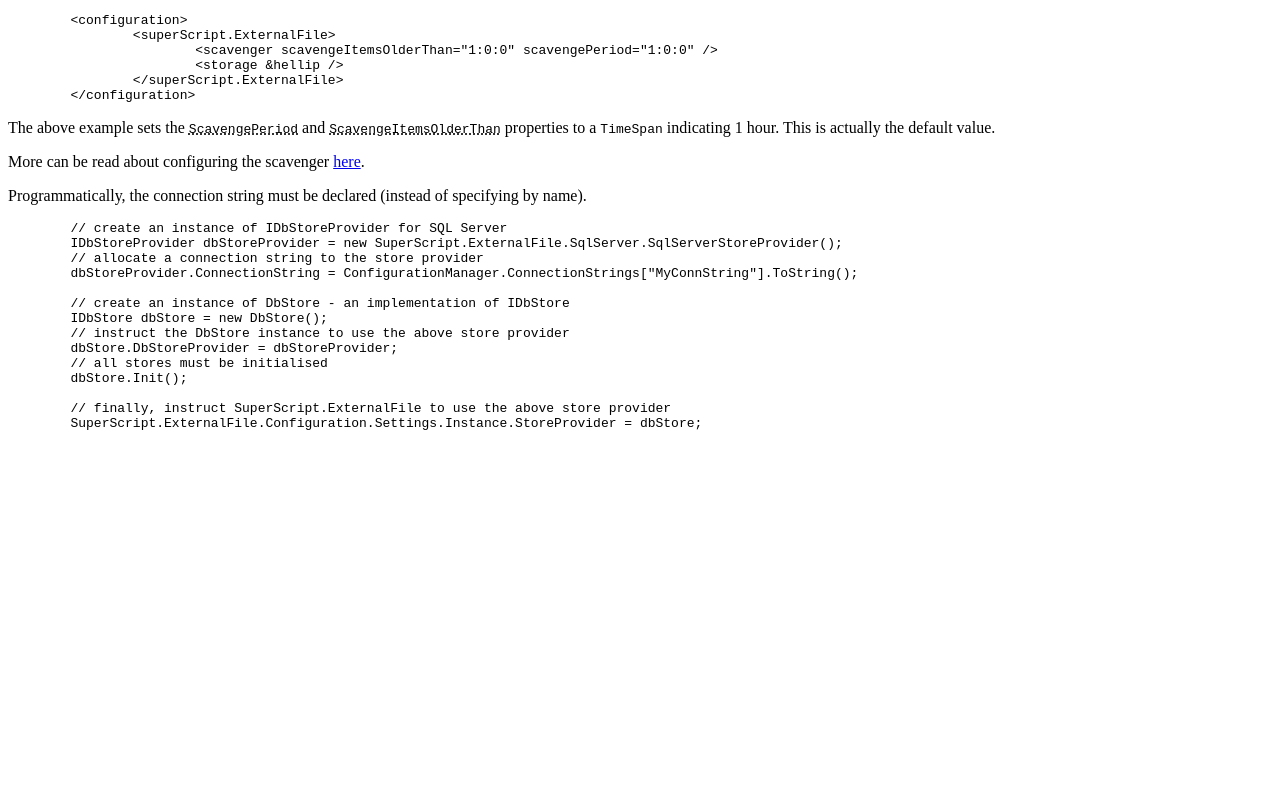
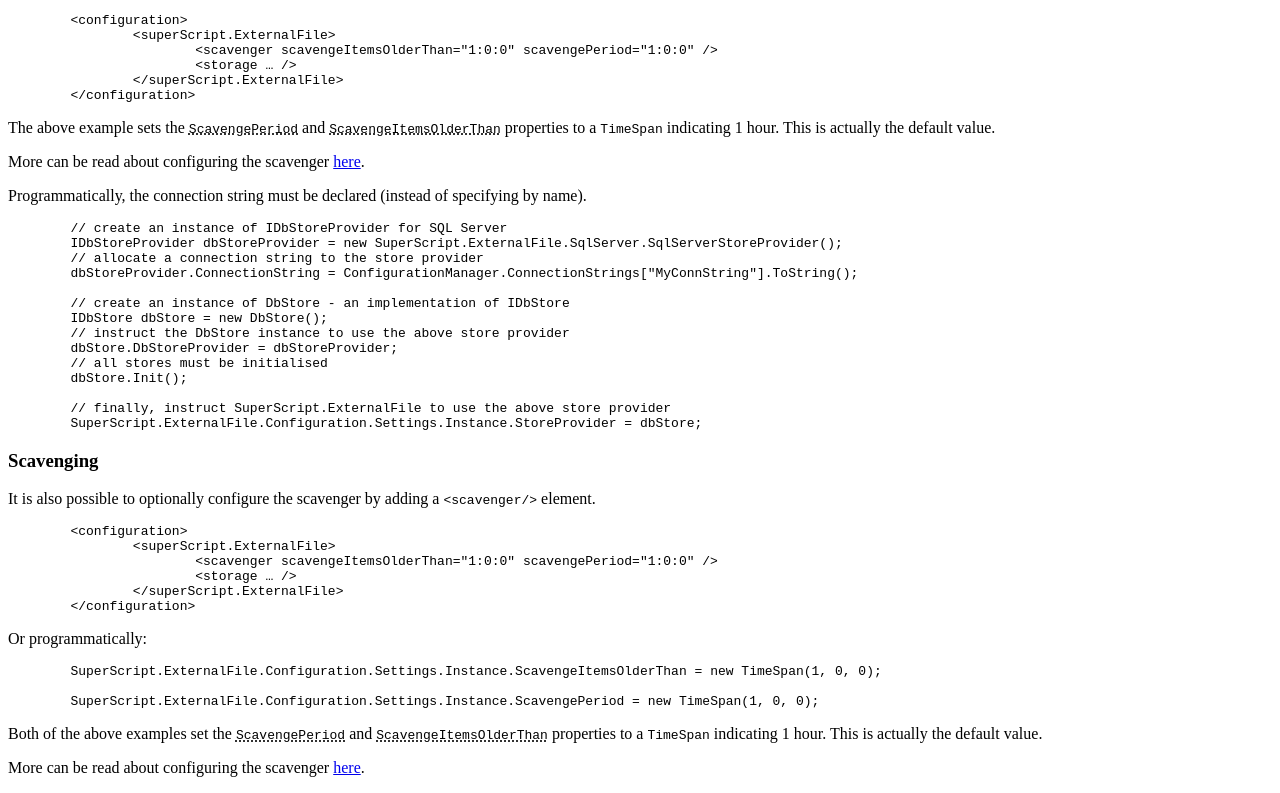
Before and after one commit to Supertext/SuperScript.ExternalFile.SqlServer, a plain HTML site: page documentation/index.html in a window 1280 px wide. Shown: the part 1422-2215 px from the top of the page. Before the commit the page ends 1866 px from the top, so only its background shows below. Drawn offline with Linux system fonts and the light colour scheme.

Commit message:
Update index.html

```diff
--- a/documentation/index.html
+++ b/documentation/index.html
@@ -222,7 +222,7 @@
 	&lt;configuration&gt;
 		&lt;superScript.ExternalFile&gt;
 			&lt;scavenger scavengeItemsOlderThan="1:0:0" scavengePeriod="1:0:0" /&gt;
-			&lt;storage &hellip /&gt;
+			&lt;storage &hellip; /&gt;
 		&lt;/superScript.ExternalFile&gt;
 	&lt;/configuration&gt;
 </pre>
@@ -257,3 +257,38 @@
 	// finally, instruct SuperScript.ExternalFile to use the above store provider
 	SuperScript.ExternalFile.Configuration.Settings.Instance.StoreProvider = dbStore;
 </pre>
+
+<h3 id="scavenging">Scavenging</h3>
+
+<p>
+	It is also possible to optionally configure the scavenger by adding a <code>&lt;scavenger/&gt;</code> element.
+</p>
+
+<pre class="brush: xml">
+	&lt;configuration&gt;
+		&lt;superScript.ExternalFile&gt;
+			&lt;scavenger scavengeItemsOlderThan="1:0:0" scavengePeriod="1:0:0" /&gt;
+			&lt;storage &hellip; /&gt;
+		&lt;/superScript.ExternalFile&gt;
+	&lt;/configuration&gt;
+</pre>
+
+<p>
+	Or programmatically:
+</p>
+
+<pre class="brush: c#">
+	SuperScript.ExternalFile.Configuration.Settings.Instance.ScavengeItemsOlderThan = new TimeSpan(1, 0, 0);
+
+	SuperScript.ExternalFile.Configuration.Settings.Instance.ScavengePeriod = new TimeSpan(1, 0, 0);
+</pre>
+
+<p>
+	Both of the above examples set the <abbr title="SuperScript.ExternalFile.Configuration.Settings.Instance.ScavengePeriod"><code>ScavengePeriod</code></abbr> and
+	<abbr title="SuperScript.ExternalFile.Configuration.Settings.Instance.ScavengeItemsOlderThan"><code>ScavengeItemsOlderThan</code></abbr> properties
+	to a <code>TimeSpan</code> indicating 1 hour. This is actually the default value.
+</p>
+
+<p>
+	More can be read about configuring the scavenger <a href="http://supertext.github.io/SuperScript.ExternalFile/#!/storage.istore/config" target="_blank">here</a>.
+</p>
```
